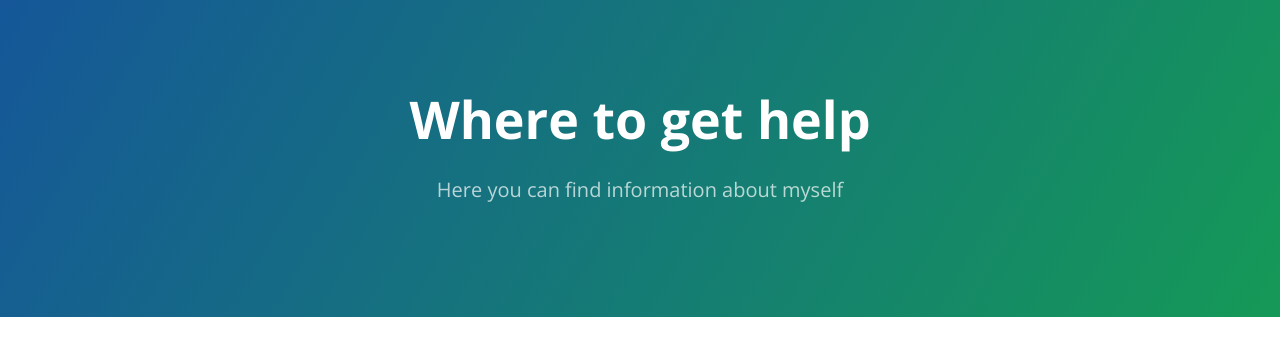
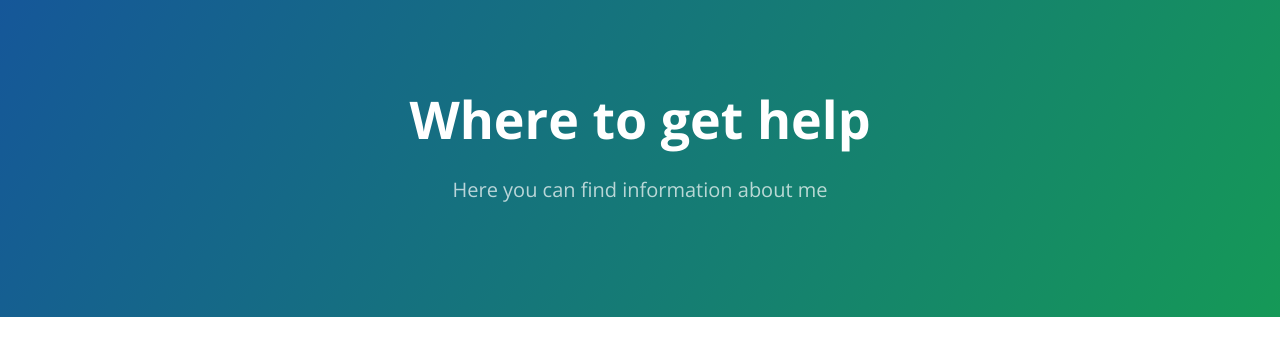
Before and after one commit to Antochino/Antochino.github.io, a Jekyll site: the page built from docs/SUPPORT.md, in a window 1280 px wide. Shown: the top 356 px of the page. Built offline with Jekyll 4.4.1, drawn with Linux system fonts in a browser that asks for light colours; our own code applies the rules of GitHub Pages for plain Markdown files.

Commit message:
Update _config.yml

```diff
--- a/_config.yml
+++ b/_config.yml
@@ -1,3 +1,3 @@
 title: Welcome to my personal page!
-description: Here you can find information about myself
+description: Here you can find information about me
 theme: jekyll-theme-cayman
```
